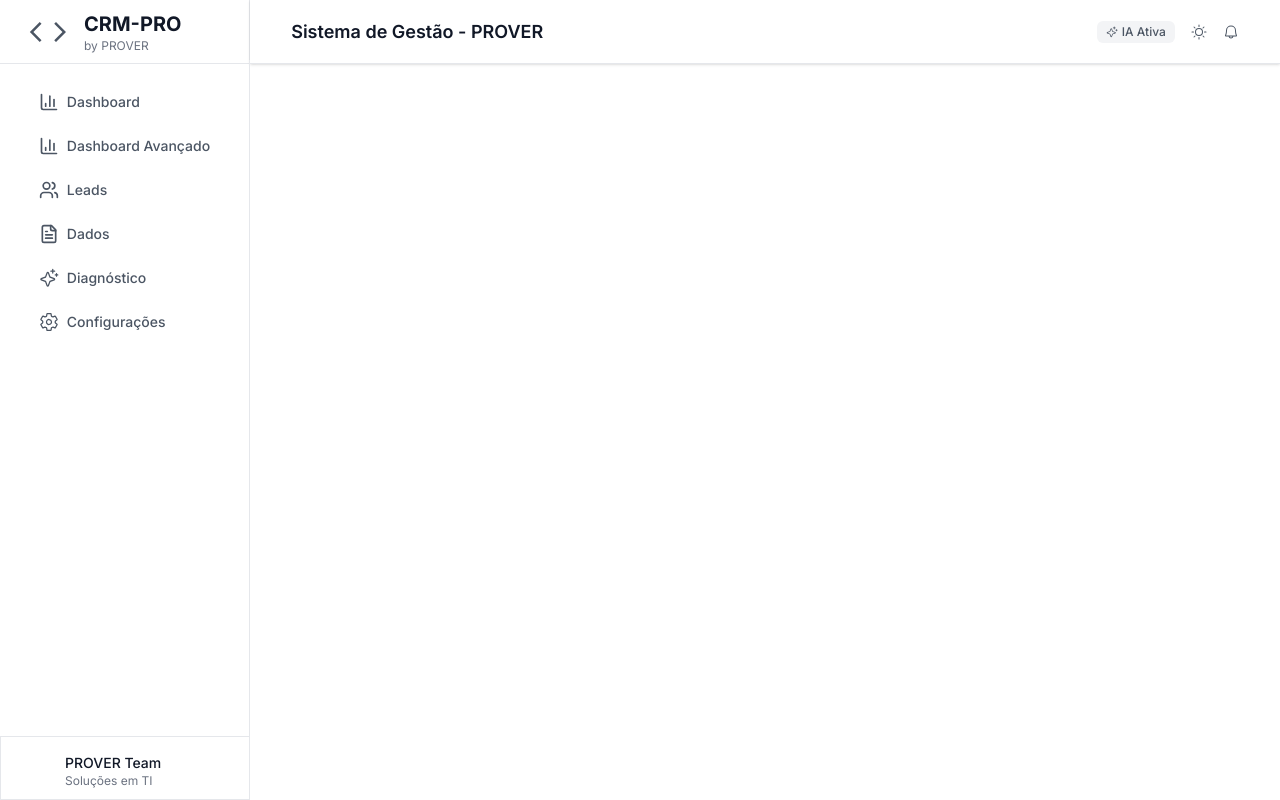
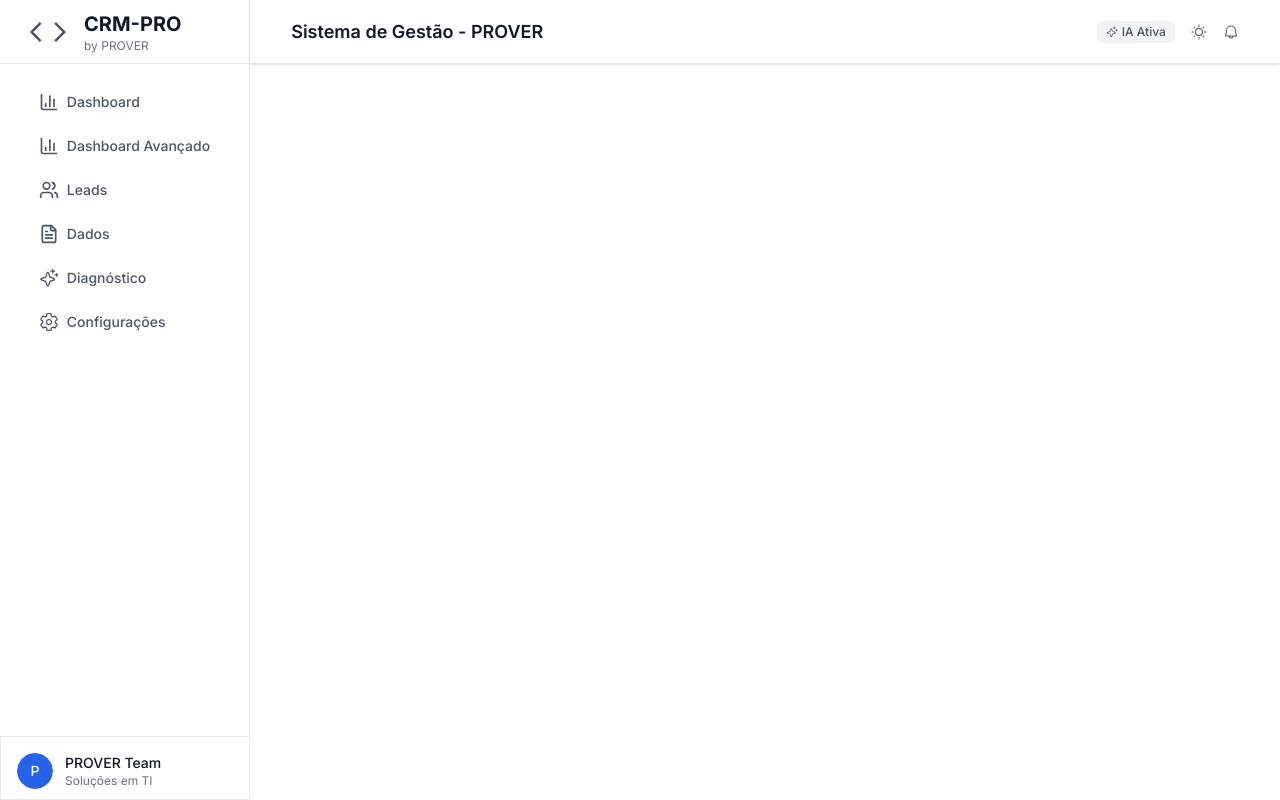
Before and after one commit to Brenobn/CRM-Prover-Web, a React (Vite) app: page / in a window 1280 px wide. Built offline with nearby package versions, Linux system fonts and the light colour scheme.

Commit message:
Adding anothrt ton of blue

```diff
--- a/src/index.css
+++ b/src/index.css
@@ -8,7 +8,9 @@
   --color-gray-100: #4B5563;
   --color-gray-200: #1A202C;
   --color-gray-300: #111827;
+  --color-blue-400: #2563eb;
   --color-blue-500: #3B82F6;
+
 
   --font-sans: "Inter", sans-serif;
 }
```
